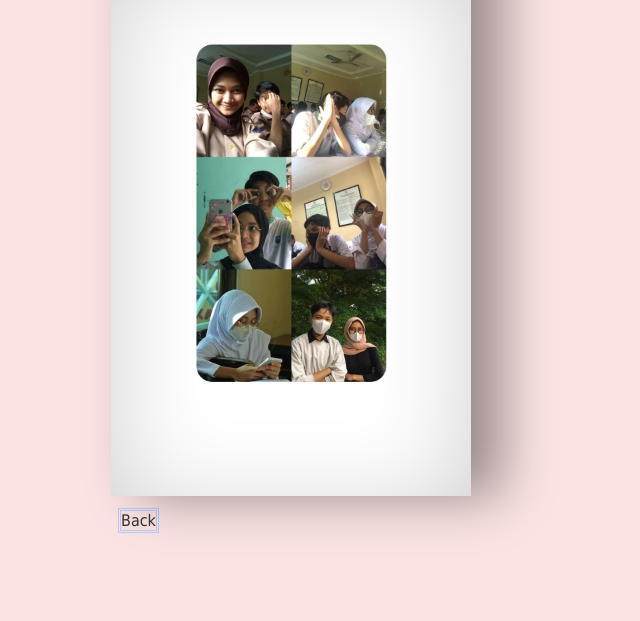
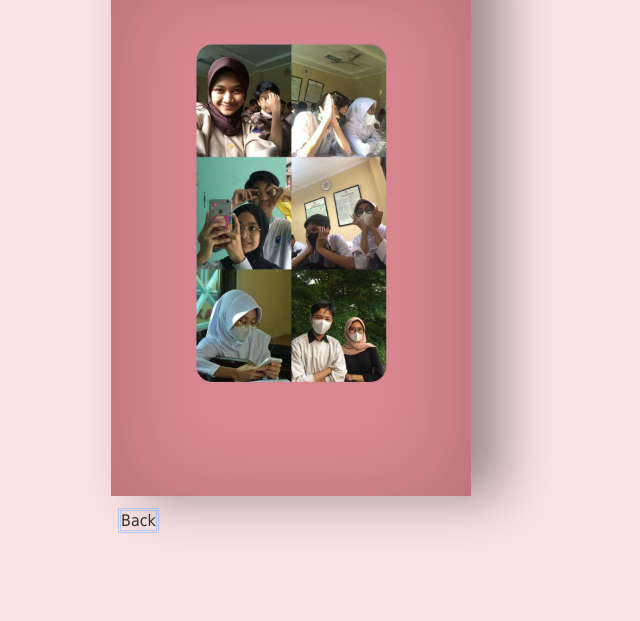
Before and after one commit to Sylviee2/nbl-bdth, a plain HTML site: page card.html in a window 1280 px wide. Shown: the part 179-800 px from the top of the page, without its empty margins (379-1019 px from the left). Drawn offline with Linux system fonts and the light colour scheme.

Commit message:
Update card.css

```diff
--- a/card.css
+++ b/card.css
@@ -53,7 +53,7 @@ p {
     width: 360px;
     height:550px;
     overflow: hidden;
-    background-image: url(gambar/foto2.jpg);
+    background-image: url(gambar/foto.jpg);
     background-size:cover;
     transform-origin: left;
     box-shadow: inset 0px 20px 100px rgba(0,0,0,.2), 30px 0 50px rgba(0,0,0,0.4);
```
